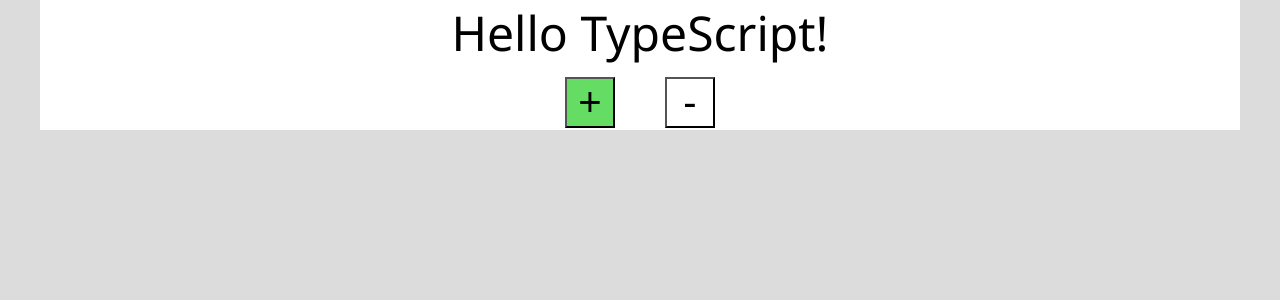
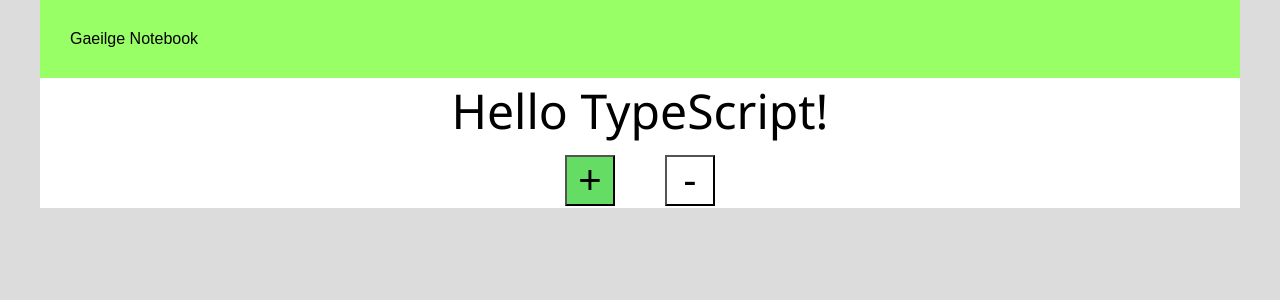
Before and after one commit to Elanhant/gaeilge-notebook, a React (Create React App) app: page / in a window 1280 px wide. Shown: the top 300 px of the page. Built offline with nearby package versions, Linux system fonts and the light colour scheme.

Commit message:
Header component

```diff
--- /dev/null
+++ b/src/components/layout/Header.css
@@ -0,0 +1,4 @@
+.header {
+    background-color: #9F6;
+    padding: 30px;
+}
--- /dev/null
+++ b/src/components/layout/Header.tsx
@@ -0,0 +1,16 @@
+import * as React from 'react';
+import './Header.css';
+
+export interface Props {
+    children?: any;
+}
+
+function Header({ children }: Props) {
+    return (
+        <header className="header">
+            {children}
+        </header>
+    );
+}
+
+export default Header;
--- a/src/index.tsx
+++ b/src/index.tsx
@@ -5,6 +5,7 @@
 import { enthusiasm } from './reducers';
 import { StoreState } from './types';
 import Hello from './containers/Hello';
+import Header from './components/layout/Header';
 import Page from './components/layout/Page';
 import registerServiceWorker from './registerServiceWorker';
 import './index.css';
@@ -17,6 +18,9 @@
 ReactDOM.render(
     <Provider store={store} >
         <Page>
+            <Header>
+                Gaeilge Notebook
+            </Header>
             <Hello />
         </Page>
     </Provider>,
```
Also changed, not shown: 2 other files (tests, documents, lock files or other folders).
